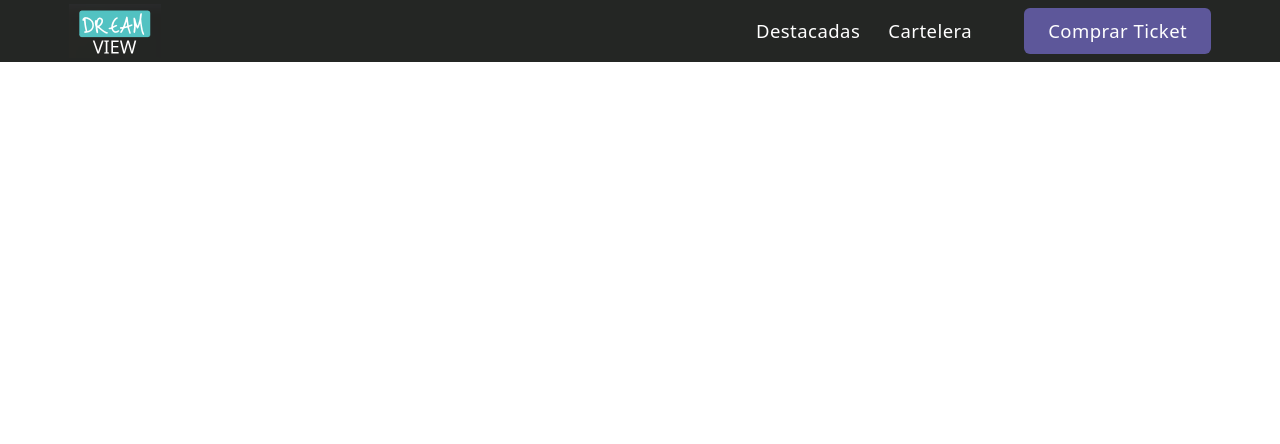
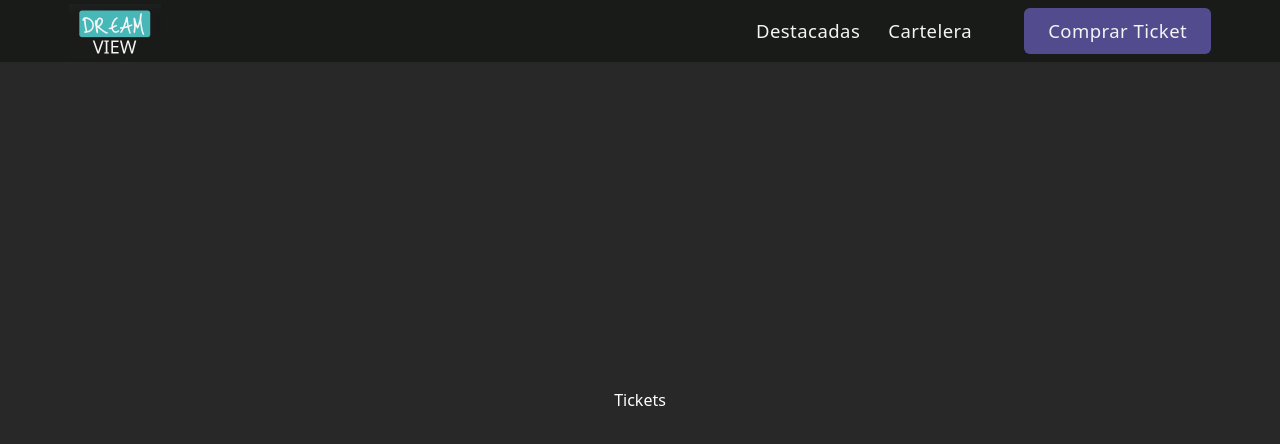
Before and after one commit to gonmb3/DreamView-ReviewMovieApp, a React (Vite) app: page /tickets in a window 1280 px wide. Shown: the top 444 px of the page. Built offline with nearby package versions, Linux system fonts and the light colour scheme.

Commit message:
tickets page component

```diff
--- a/src/components/Header.jsx
+++ b/src/components/Header.jsx
@@ -39,7 +39,7 @@ const Header = () => {
           ))}
           {/*  buy tickets btn */}
           <div className="ml-6 hidden md:block">
-            <Link to="/reseñas">
+            <Link to="/tickets">
               <button className="bg-[#554F95] px-6 py-[8.7px] rounded-md ">
                 Comprar Ticket
               </button>
@@ -48,7 +48,7 @@ const Header = () => {
 
           {/* responive mobile ticket btn  */}
           <div className="ml-6  md:hidden">
-            <Link to="/reseñas">
+            <Link to="/tickets">
               <button className=" ">
               <img src={ticketIcon} className="w-14 boxShadow"/>
               </button>
--- a/src/components/ReviewForm.jsx
+++ b/src/components/ReviewForm.jsx
@@ -97,7 +97,7 @@ const ReviewForm = () => {
 
 
   return (
-    <section className=" xl:px-[4.3rem] bg-[#282828]  mx-auto  h-full mt-[62px] p-5 pt-20">
+    <section className=" xl:px-[4.3rem] bg-[#282828]  mx-auto  h-full p-5 pt-20">
       {/* title section */}
       <h2 className=" p-5 md:pt-20 text-4xl font-bold text-white ">
         Reseña de peliculas
--- a/src/pages/Tickets.jsx
+++ b/src/pages/Tickets.jsx
@@ -2,7 +2,7 @@ import React from 'react'
 
 const Tickets = () => {
   return (
-    <div>Tickets</div>
+    <div className='bg-[#282828] text-white h-screen flex justify-center items-center'>Tickets</div>
   )
 }
 
--- a/src/routes/Routing.jsx
+++ b/src/routes/Routing.jsx
@@ -2,8 +2,8 @@ import React from 'react'
 import { Route, Routes } from 'react-router-dom'
 import Featured from '../pages/Featured'
 import Billboard from '../pages/Billboard'
-
 import ReviewForm from '../components/ReviewForm'
+import Tickets from '../pages/Tickets'
 
 const Routing = () => {
   return (
@@ -11,6 +11,7 @@ const Routing = () => {
         <Route path='/' element={<Featured />} />
         <Route path='/cartelera' element={<Billboard />} />
         <Route path='/reseñas' element={<ReviewForm />} />
+        <Route path='/tickets' element={<Tickets />} />
     </Routes>
   )
 }
```
